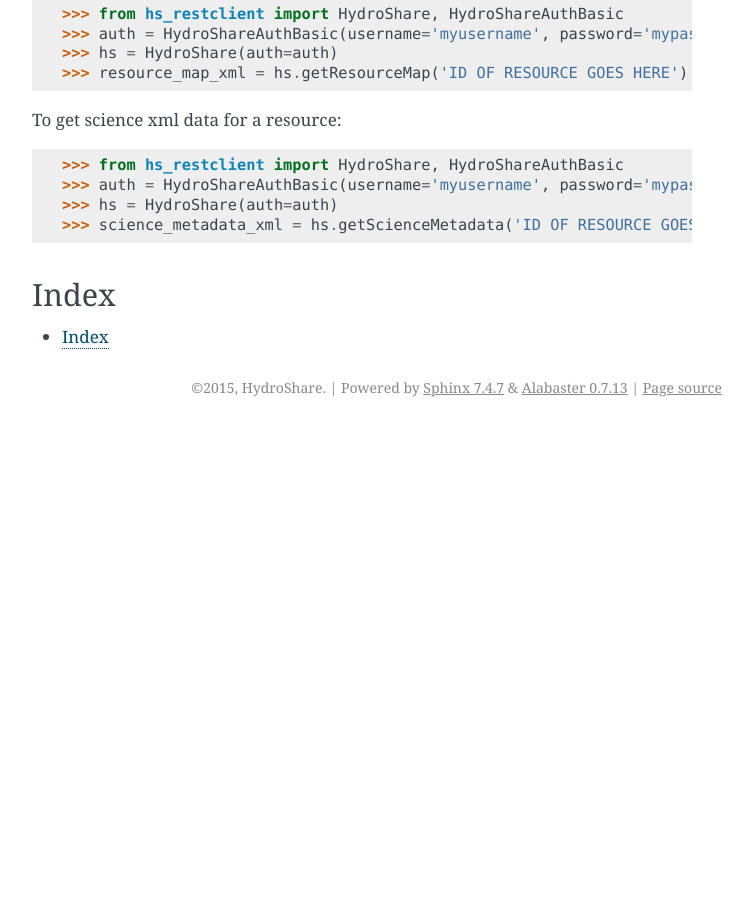
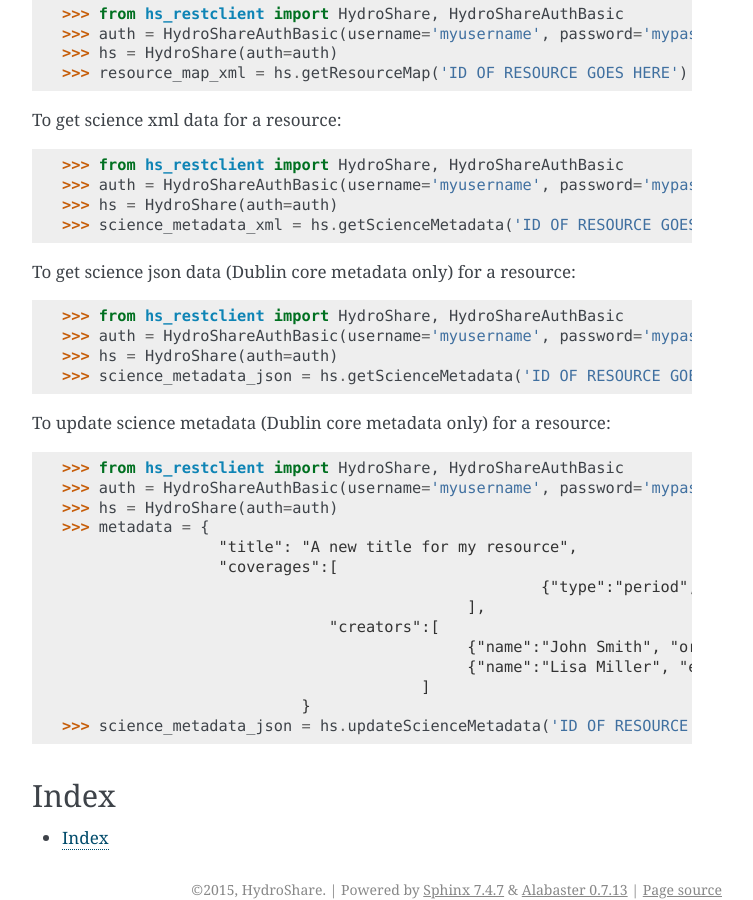
Before and after one commit to hydroshare/hs_restclient, a Sphinx documentation site: the page built from docs/index.rst, in a window 1280 px wide and 900 px high, scrolled down 4401 px. Shown: the whole window, without its empty margins (388-1141 px from the left). Built offline with Sphinx 7.4.7, drawn with Linux system fonts in a browser that asks for light colours; before the commit the page ends 4828 px from its top, so only the background shows below that.

Commit message:
[#49] updated API uses documentation

```diff
--- a/docs/index.rst
+++ b/docs/index.rst
@@ -219,6 +219,30 @@
     >>> hs = HydroShare(auth=auth)
     >>> science_metadata_xml = hs.getScienceMetadata('ID OF RESOURCE GOES HERE')
 
+To get science json data (Dublin core metadata only) for a resource:
+
+    >>> from hs_restclient import HydroShare, HydroShareAuthBasic
+    >>> auth = HydroShareAuthBasic(username='myusername', password='mypassword')
+    >>> hs = HydroShare(auth=auth)
+    >>> science_metadata_json = hs.getScienceMetadata('ID OF RESOURCE GOES HERE', data_format='json')
+
+To update science metadata (Dublin core metadata only) for a resource:
+
+    >>> from hs_restclient import HydroShare, HydroShareAuthBasic
+    >>> auth = HydroShareAuthBasic(username='myusername', password='mypassword')
+    >>> hs = HydroShare(auth=auth)
+    >>> metadata = {
+                     "title": "A new title for my resource",
+                     "coverages":[
+							{"type":"period", "value":{"start":"01/01/2000", "end":"12/12/2010"}}
+						],
+			         "creators":[
+						{"name":"John Smith", "organization": "USU"},
+						{"name":"Lisa Miller", "email": "lisa_miller@gmail.com"}
+					   ]
+			      }
+    >>> science_metadata_json = hs.updateScienceMetadata('ID OF RESOURCE GOES HERE', metadata=metadata)
+
 Index
 -----
 
```
